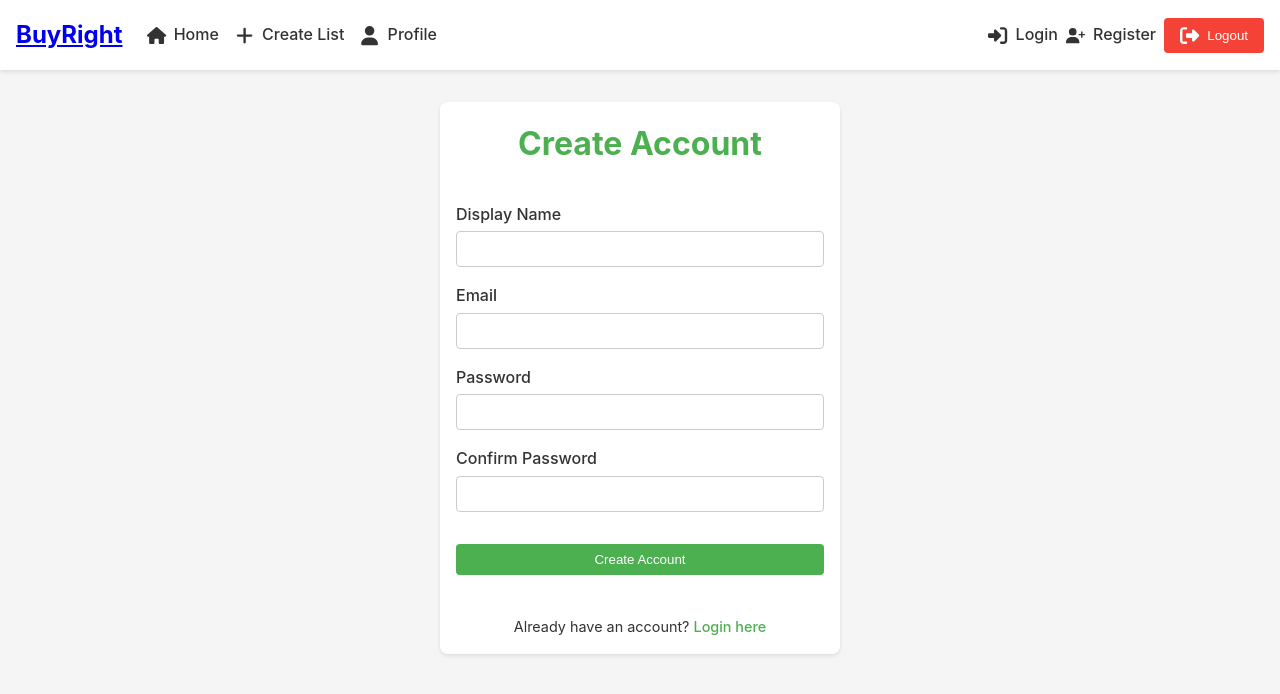
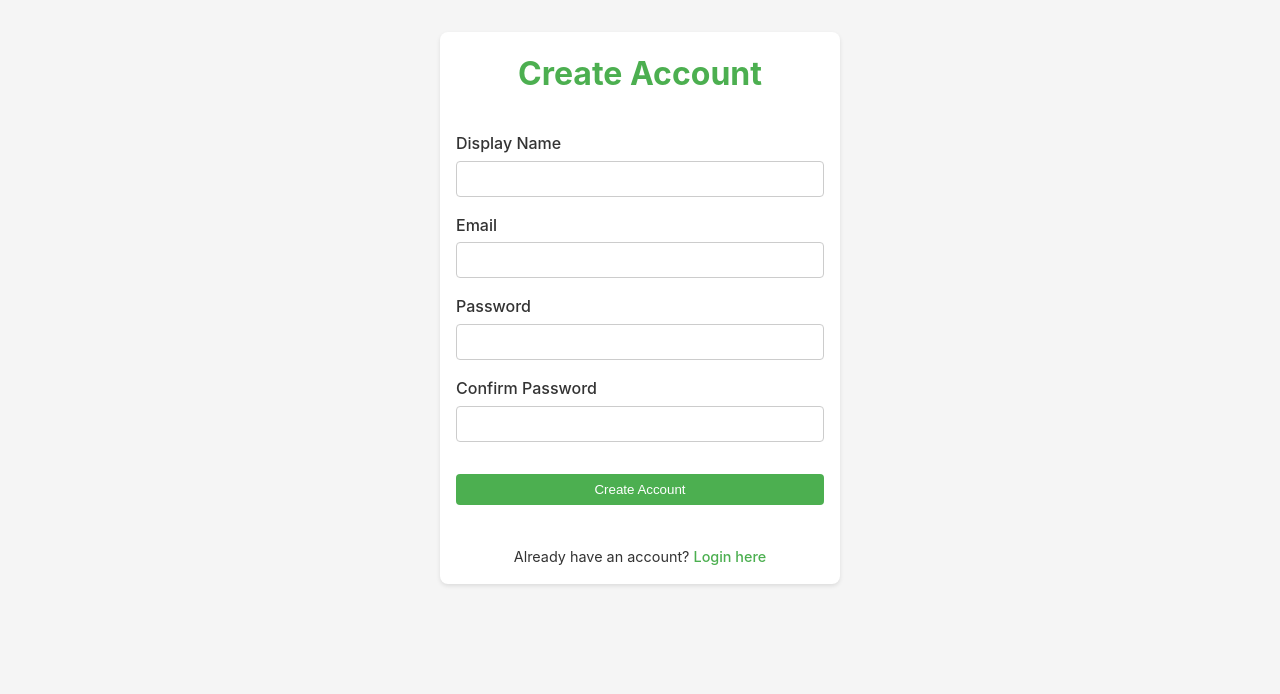
Before and after one commit to Andriamahay11master/BuyRight, a React (Vite) app: page /register in a window 1280 px wide. Shown: the top 694 px of the page. Built offline with nearby package versions, Linux system fonts and the light colour scheme.

Commit message:
reorganized main structure app & manage menu on mobile

```diff
--- a/src/App.tsx
+++ b/src/App.tsx
@@ -1,6 +1,6 @@
 import React from 'react';
 import { BrowserRouter as Router, Routes, Route } from 'react-router-dom';
-import Navbar from './components/Navbar';
+import AuthenticatedLayout from './components/AuthenticatedLayout';
 import HomePage from './pages/HomePage';
 import LoginPage from './pages/LoginPage';
 import RegisterPage from './pages/RegisterPage';
@@ -12,19 +12,19 @@ import './styles/main.scss';
 const App: React.FC = () => {
   return (
     <Router>
-      <div className="app">
-        <Navbar />
-        <main className="main-content">
       <Routes>
-            <Route path="/" element={<HomePage />} />
+        {/* Public routes */}
         <Route path="/login" element={<LoginPage />} />
         <Route path="/register" element={<RegisterPage />} />
+
+        {/* Protected routes with navbar */}
+        <Route element={<AuthenticatedLayout />}>
+          <Route path="/" element={<HomePage />} />
           <Route path="/create" element={<CreateListPage />} />
           <Route path="/list/:listId" element={<ListDetailPage />} />
           <Route path="/profile" element={<ProfilePage />} />
+        </Route>
       </Routes>
-        </main>
-      </div>
     </Router>
   );
 };
--- /dev/null
+++ b/src/components/AuthenticatedLayout.tsx
@@ -0,0 +1,16 @@
+import React from 'react';
+import { Outlet } from 'react-router-dom';
+import Navbar from './Navbar';
+
+const AuthenticatedLayout: React.FC = () => {
+  return (
+    <div className="app">
+      <Navbar />
+      <main className="main-content">
+        <Outlet />
+      </main>
+    </div>
+  );
+};
+
+export default AuthenticatedLayout;
--- a/src/components/Navbar.tsx
+++ b/src/components/Navbar.tsx
@@ -1,5 +1,5 @@
-import React, { useState } from 'react';
-import { Link, useNavigate } from 'react-router-dom';
+import React, { useState, useEffect } from 'react';
+import { Link, useNavigate, useLocation } from 'react-router-dom';
 import { FontAwesomeIcon } from '@fortawesome/react-fontawesome';
 import {
   faBars,
@@ -7,14 +7,36 @@ import {
   faHome,
   faPlus,
   faUser,
-  faSignInAlt,
-  faUserPlus,
   faSignOutAlt
 } from '@fortawesome/free-solid-svg-icons';
 
 const Navbar: React.FC = () => {
   const navigate = useNavigate();
+  const location = useLocation();
   const [isMenuOpen, setIsMenuOpen] = useState(false);
+
+  // Close menu when route changes
+  useEffect(() => {
+    setIsMenuOpen(false);
+  }, [location.pathname]);
+
+  // Close menu when clicking outside
+  useEffect(() => {
+    const handleClickOutside = (event: MouseEvent) => {
+      const navbar = document.querySelector('.navbar');
+      if (isMenuOpen && navbar && !navbar.contains(event.target as Node)) {
+        setIsMenuOpen(false);
+      }
+    };
+
+    if (isMenuOpen) {
+      document.addEventListener('click', handleClickOutside);
+    }
+
+    return () => {
+      document.removeEventListener('click', handleClickOutside);
+    };
+  }, [isMenuOpen]);
 
   const toggleMenu = () => {
     setIsMenuOpen(!isMenuOpen);
@@ -47,14 +69,6 @@ const Navbar: React.FC = () => {
         </div>
 
         <div className="navbar-auth">
-          <Link to="/login" className="nav-item">
-            <FontAwesomeIcon icon={faSignInAlt} className="nav-icon" />
-            Login
-          </Link>
-          <Link to="/register" className="nav-item">
-            <FontAwesomeIcon icon={faUserPlus} className="nav-icon" />
-            Register
-          </Link>
           <button className="logout-btn">
             <FontAwesomeIcon icon={faSignOutAlt} className="nav-icon" />
             Logout
```
Lines whose indentation alone changed are shown as unchanged.
